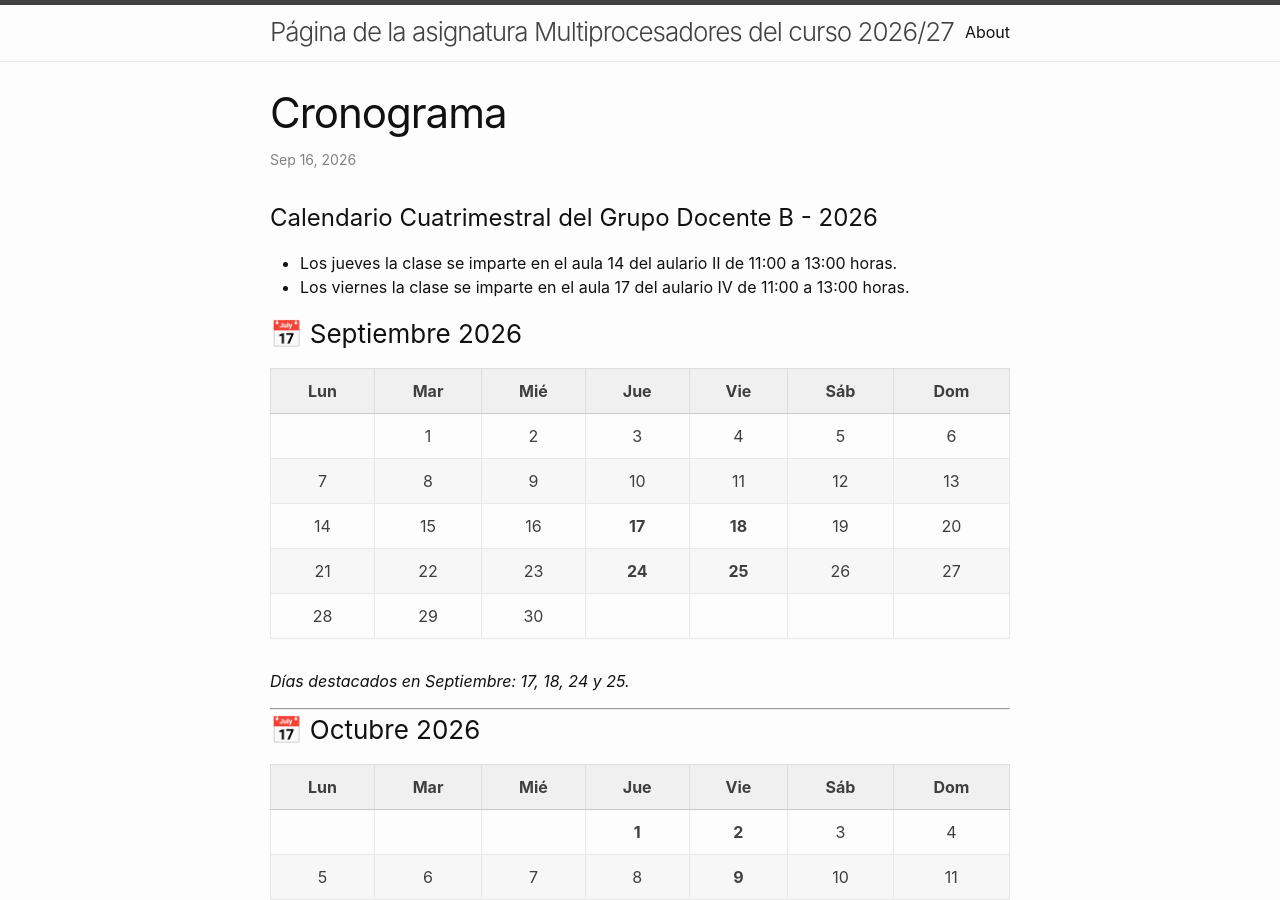
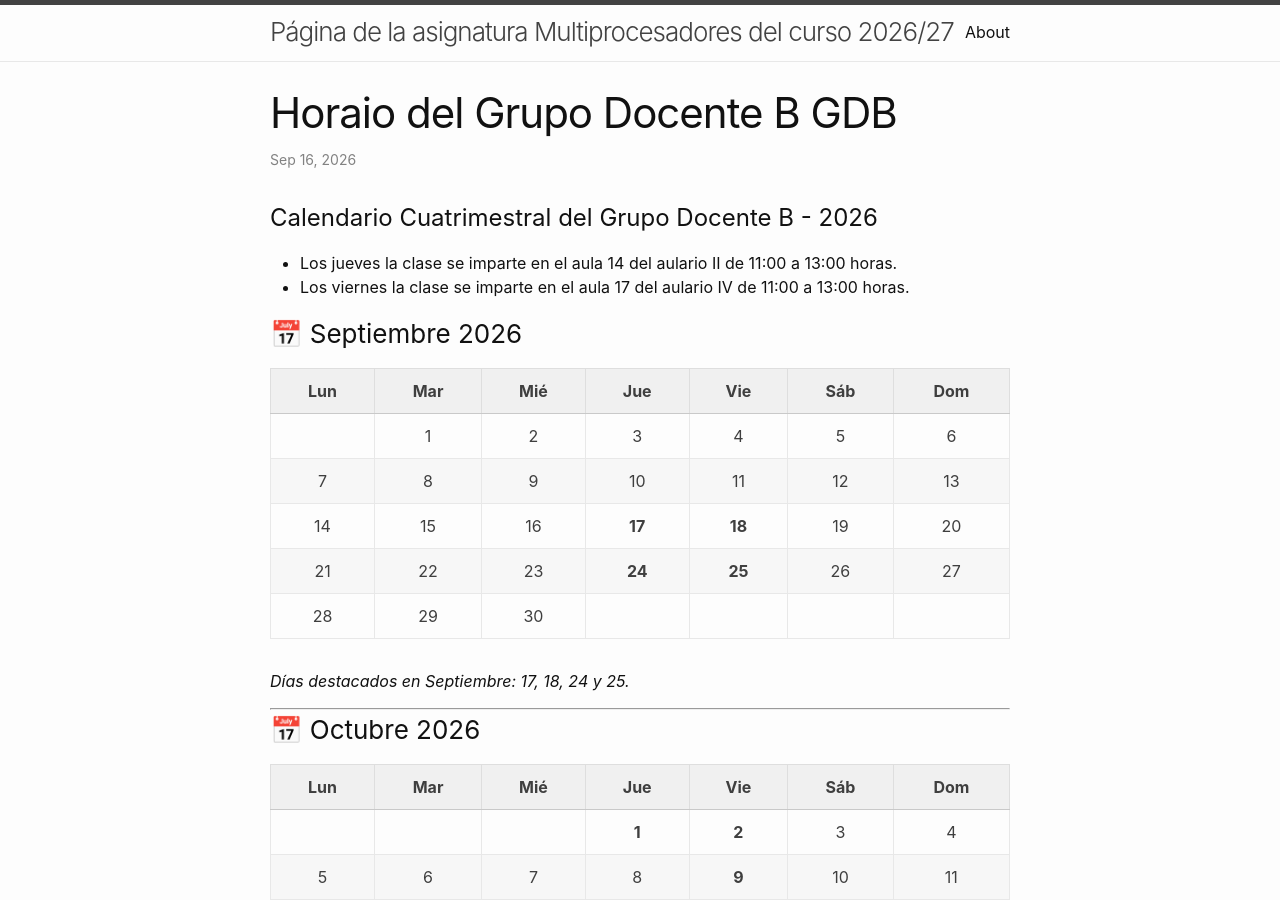
Before and after one commit to hpcjmart/multi2627, a Jekyll site: the page built from docs/_posts/2026-09-16-horarioGDB.md, in a window 1280 px wide and 900 px high. Built offline with Jekyll 4.4.1, drawn with Linux system fonts in a browser that asks for light colours.

Commit message:
Modificado Horario

```diff
--- a/docs/_posts/2026-09-16-horarioGDB.md
+++ b/docs/_posts/2026-09-16-horarioGDB.md
@@ -1,6 +1,6 @@
 ---
 layout: post
-title: Cronograma
+title: Horaio del Grupo Docente B GDB
 ---
 
 # Calendario Cuatrimestral del Grupo Docente B - 2026
```
